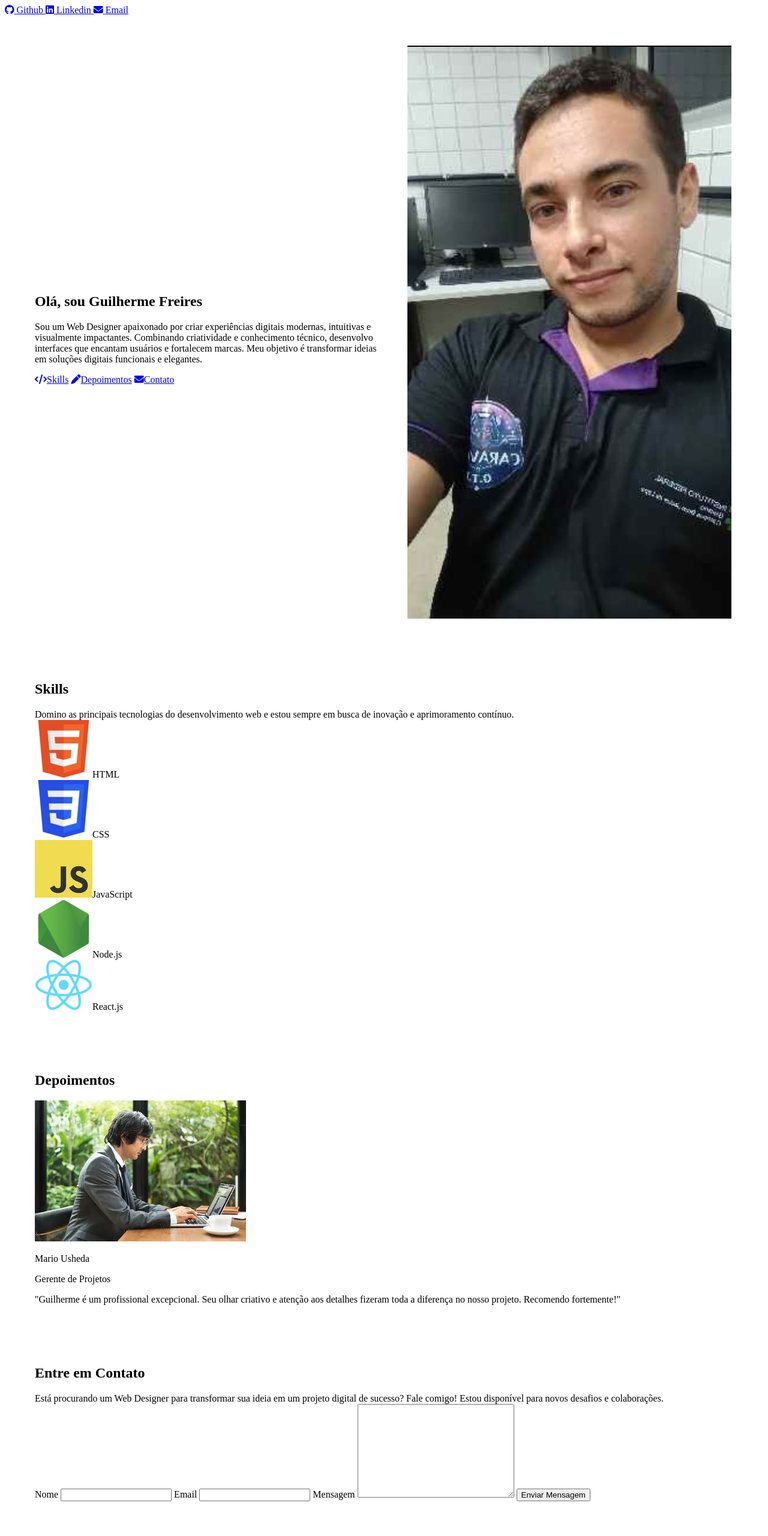
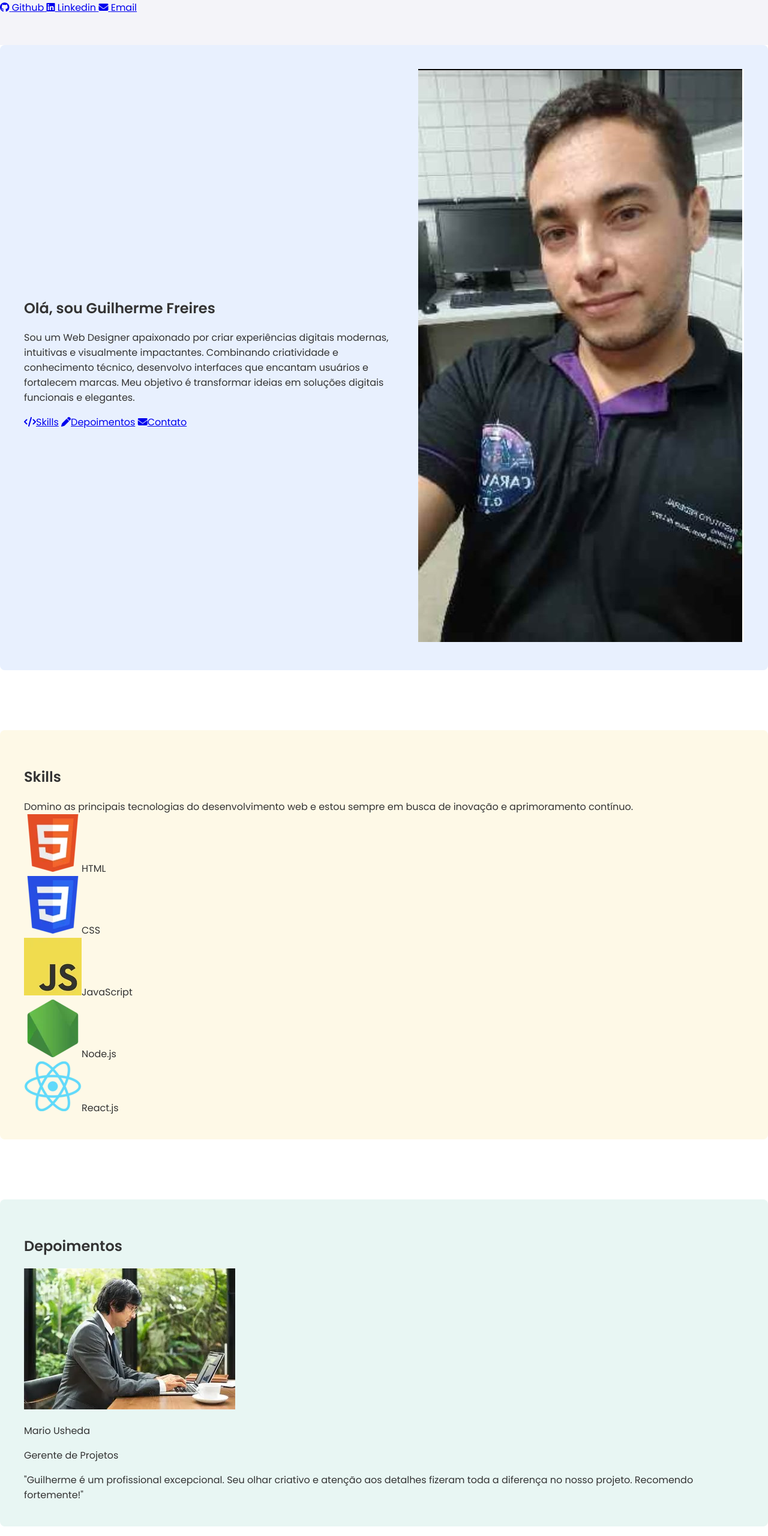
Before and after one commit to GuilhermeFrey/portifolio, a plain HTML site: page index.html in a window 1280 px wide. Shown: the top 2560 px of the page at 60% size. Drawn offline with Linux system fonts and the light colour scheme.

Commit message:
web 1 ativedade

```diff
--- a/styles.css
+++ b/styles.css
@@ -13,7 +13,8 @@ nav {
   justify-content: space-between;
   align-items: center;
   padding: 0 50px;
-  margin: 50px 0 100px;
+  margin: 50px 0;
+  margin-bottom: 100px;
   gap: 40px;
 }
 
@@ -37,32 +38,106 @@ nav {
 
 /* MEDIA QUERIES */
 @media (max-width: 850px) {
+  /* SEÇÃO 1: Apresentação */
   .secao-apresentacao .texto h2 {
     font-size: 35px;
   }
 }
 
 @media (max-width: 740px) {
+  /* SEÇÃO 1: Apresentação */
   .secao-apresentacao {
     flex-direction: column-reverse;
   }
 
+  /* SEÇÃO 3: Depoimentos */
   .secao-depoimentos {
     text-align: center;
   }
 
-  .secao-depoimentos .grupo,
+  .secao-depoimentos .grupo {
+    flex-direction: column;
+  }
+
+  /* SEÇÃO 4: Contato */
   .secao-contato .grupo {
     flex-direction: column;
   }
 }
 
 @media (max-width: 600px) {
-  nav,
-  .secao-apresentacao,
-  .secao-habilidades,
-  .secao-depoimentos,
+  /* BARRA DE NAVEGAÇÃO */
+  nav {
+    padding: 0 20px;
+  }
+
+  /* SEÇÃO 1: Apresentação */
+  .secao-apresentacao {
+    padding: 0 20px;
+  }
+
+  /* SEÇÃO 2: Habilidades */
+  .secao-habilidades {
+    padding: 0 20px;
+  }
+
+  /* SEÇÃO 3: Depoimentos */
+  .secao-depoimentos {
+    padding: 0 20px;
+  }
+
+  /* SEÇÃO 4: Contato */
   .secao-contato {
     padding: 0 20px;
   }
 }
+
+
+body {
+  background-color: #f4f4f9;
+  font-family: 'Poppins', sans-serif;
+  color: #333;
+  margin: 0;
+  padding: 0;
+}
+
+header {
+  background-color: #2c3e50;
+  color: white;
+  padding: 20px;
+}
+
+main {
+  background-color: #ffffff;
+}
+
+.secao-apresentacao {
+  background-color: #e8f0fe;
+  border-radius: 8px;
+  padding: 40px;
+}
+
+.secao-habilidades {
+  background-color: #fef9e7;
+  border-radius: 8px;
+  padding: 40px;
+}
+
+.secao-depoimentos {
+  background-color: #e8f6f3;
+  border-radius: 8px;
+  padding: 40px;
+}
+
+.secao-contato {
+  background-color: #fce4ec;
+  border-radius: 8px;
+  padding: 40px;
+}
+
+button {
+  background-color: #2c3e50;
+  color: white;
+  border: none;
+  padding: 10px 20px;
+  cursor: pointer;
```
